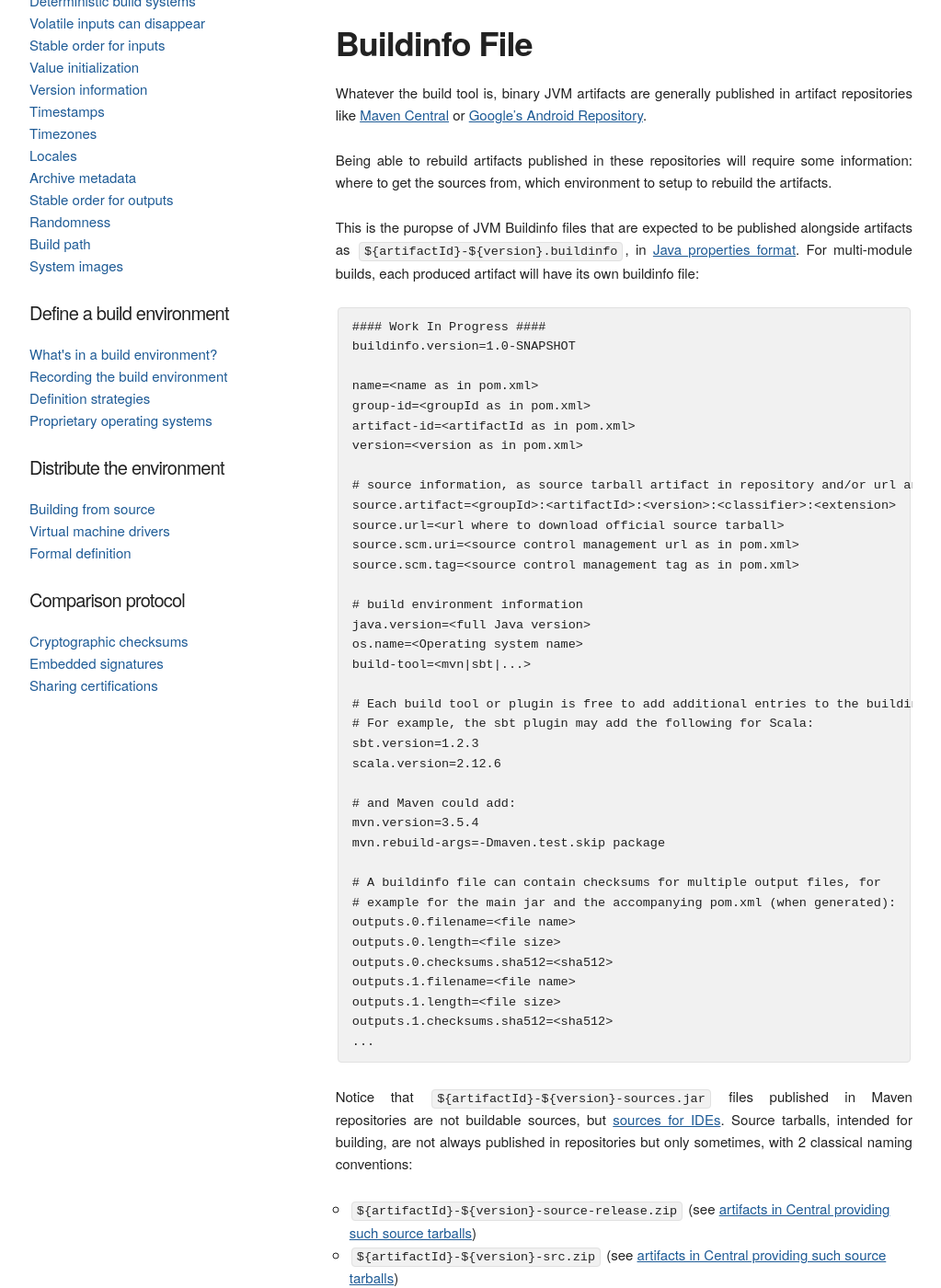
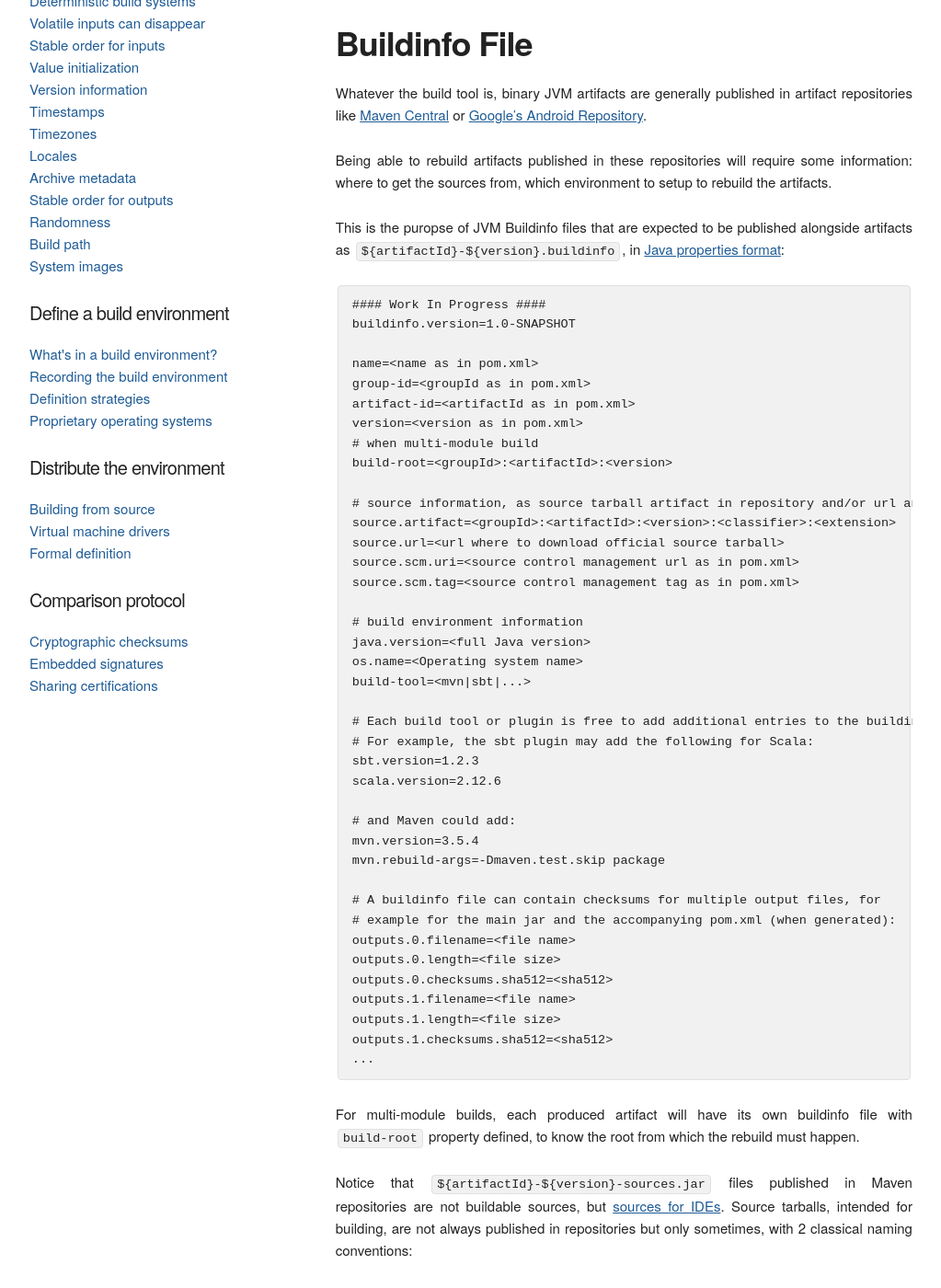
Before and after one commit to prototypefund/reproducible-website, a Jekyll site: the page built from _docs/jvm.md, in a window 1280 px wide and 1400 px high, scrolled down 346 px. Shown: the whole window at 92% size, without its empty margins (128-1151 px from the left). Built offline with Jekyll 4.4.1, drawn with Linux system fonts in a browser that asks for light colours; some web fonts are replaced.

Commit message:
add build-root property for multi-module builds

````diff
--- a/_docs/jvm.md
+++ b/_docs/jvm.md
@@ -37,6 +35,8 @@
 group-id=<groupId as in pom.xml>
 artifact-id=<artifactId as in pom.xml>
 version=<version as in pom.xml>
+# when multi-module build
+build-root=<groupId>:<artifactId>:<version>
 
 # source information, as source tarball artifact in repository and/or url and/or scm coordinates
 source.artifact=<groupId>:<artifactId>:<version>:<classifier>:<extension>
@@ -69,6 +69,10 @@
 ...
 ```
 
+For multi-module builds, each produced artifact will have its
+own buildinfo file with `build-root` property defined, to know the root from which the
+rebuild must happen.
+
 Notice that `${artifactId}-${version}-sources.jar` files published in Maven repositories are not buildable sources, but [sources for IDEs](https://central.sonatype.org/pages/requirements.html#supply-javadoc-and-sources).
 Source tarballs, intended for building, are not always published in repositories but only sometimes, with 2 classical naming conventions:
 - `${artifactId}-${version}-source-release.zip` (see [artifacts in Central providing such source tarballs](https://search.maven.org/search?q=l:source-release))
````
Also changed, not shown: other parts of _docs/jvm.md (+1 -3 lines).
